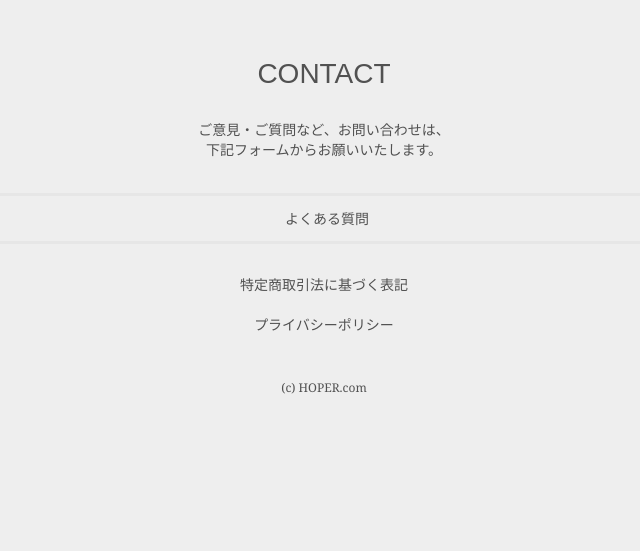
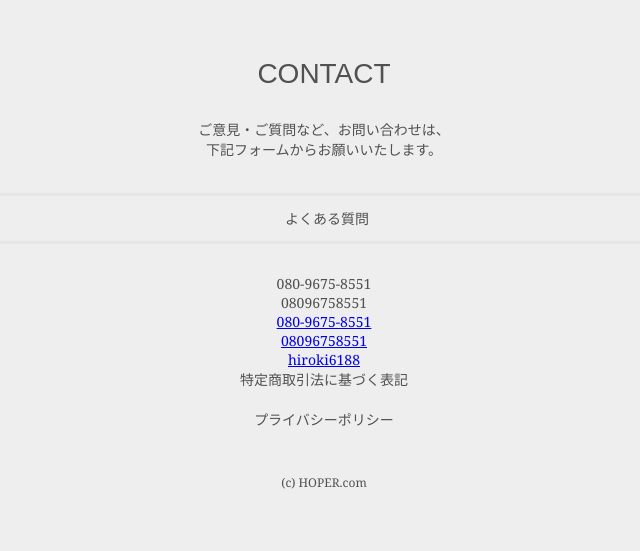
Before and after one commit to hirosan-blog/django-hoper, a Django app: page / in a window 1280 px wide. Shown: the part 1654-2205 px from the top of the page, without its empty margins (316-956 px from the left). Before the commit the page ends 2048 px from the top, so only its background shows below. Run offline with Django 3.2, Linux system fonts and the light colour scheme; data that the repository does not hold is empty.

Commit message:
電話番号確認

```diff
--- a/app/templates/app/index.html
+++ b/app/templates/app/index.html
@@ -60,6 +60,13 @@
   <h1 class="sub_title">CONTACT</h1>
   <p>ご意見・ご質問など、お問い合わせは、<br>下記フォームからお願いいたします。</p>
   <a href="{% url 'question' %}" class="li4_botton">よくある質問</a>
+  <div>080-9675-8551</div>
+  <div>08096758551</div>
+  <a href="tel:080-9675-8551">080-9675-8551</a>
+  <a href="tel:08096758551">08096758551</a>
+  <a href="https://www.instagram.com/hiroki6188">hiroki6188</a>
+
+
   <!-- <a href="{% url 'contact' %}" class="li4_botton botton1">お問いあわせ</a> -->
   <a href="{% url 'law' %}" id="footer_a_first">特定商取引法に基づく表記</a>
   <a href="{% url 'privacy' %}" id="footer_a_second">プライバシーポリシー</a>
```
